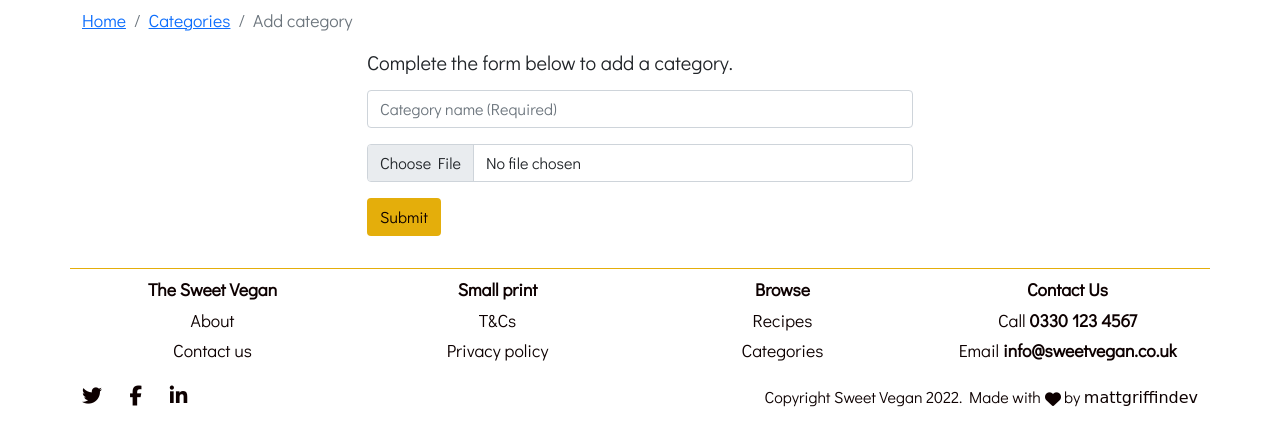
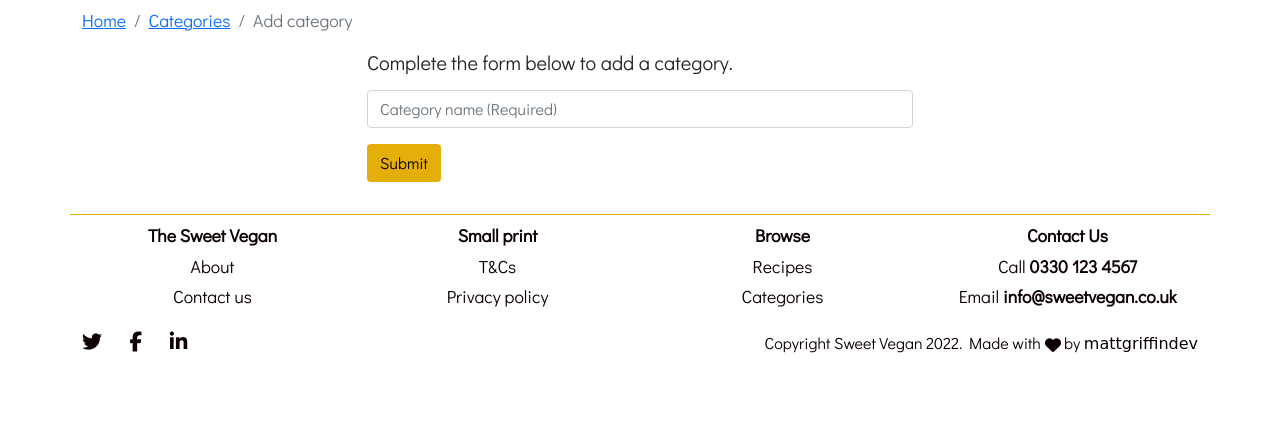
Before and after one commit to mattgriffindev/filfthy-gorgeous-vegan, a Flask app: page /add_category in a window 1280 px wide. Shown: the part 294-716 px from the top of the page. Run offline with Flask 2, Linux system fonts and the light colour scheme; the visitor is signed in with stand-in values (Sample User, id 1); some libraries are stand-ins or nearby versions; some web fonts are replaced.

Commit message:
Edit add_category: remove image file field

```diff
--- a/cakebox/templates/add_category.html
+++ b/cakebox/templates/add_category.html
@@ -45,9 +45,6 @@
                         <input type="text" class="form-control validate" name="category_name" id="category_name"
                             placeholder="Category name (Required)" maxlength="50" required>
                     </div>
-                    <div class="mb-3">
-                        <input class="form-control" type="file" name="category_image_file" id="category_image_file">
-                    </div>
                     <button type="submit" class="btn btn-md btn-main submit-btn">Submit</button>
                 </form>
             </div>
```
